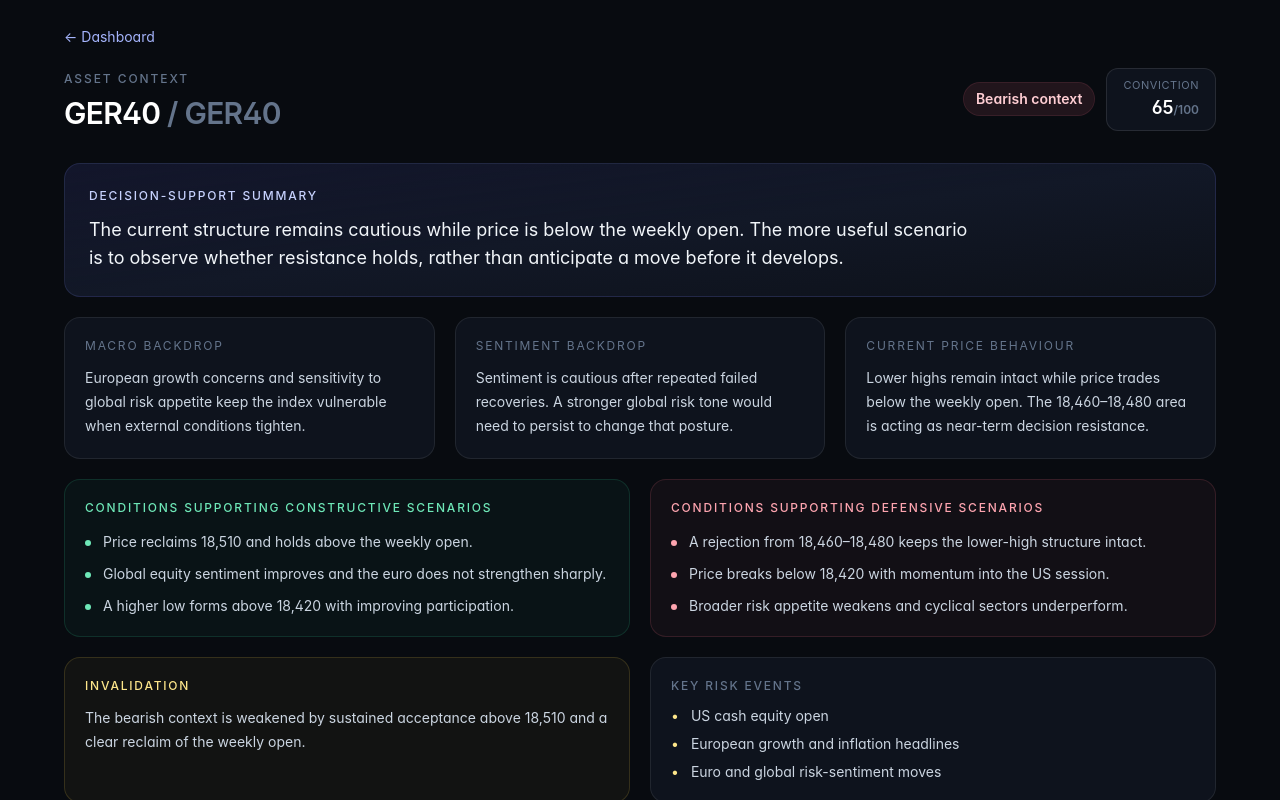
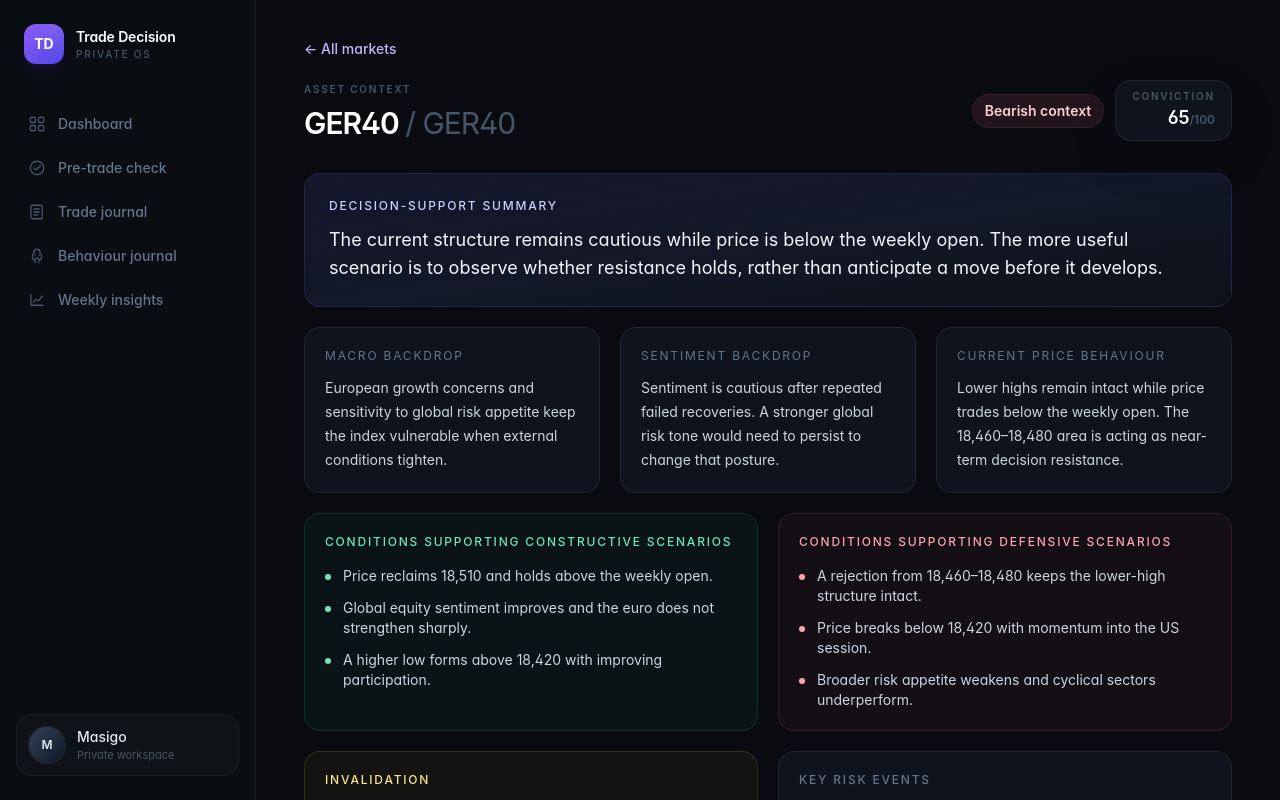
Before and after one commit to masigo-alt/trade-decision-os, a Next.js app: page /assets/GER40 in a window 1280 px wide. Shown: the top 800 px of the page. Built offline with nearby package versions, Linux system fonts and the light colour scheme.

Commit message:
style: modernise trading workspace

```diff
--- a/app/assets/[symbol]/page.tsx
+++ b/app/assets/[symbol]/page.tsx
@@ -2,6 +2,7 @@
 
 import Link from "next/link";
 import { useParams } from "next/navigation";
+import { AppShell } from "@/components/app-shell";
 
 type Bias = "Bullish" | "Bearish" | "Neutral" | "Mixed";
 
@@ -82,7 +83,7 @@ export default function AssetDetailPage() {
 
   if (!brief) return <main className="grid min-h-screen place-items-center bg-[#080b10] p-6 text-center"><div><p className="text-sm text-slate-500">Asset not found</p><Link href="/" className="mt-3 inline-block text-indigo-300">← Return to dashboard</Link></div></main>;
 
-  return <main className="min-h-screen bg-[#080b10] px-5 py-6 text-slate-100 sm:px-8 lg:px-10"><div className="mx-auto max-w-6xl"><header className="mb-8"><Link href="/" className="text-sm text-indigo-300 transition hover:text-indigo-200">← Dashboard</Link><div className="mt-5 flex flex-col justify-between gap-5 sm:flex-row sm:items-end"><div><p className="text-xs font-medium uppercase tracking-[0.16em] text-slate-500">Asset context</p><h1 className="mt-2 text-3xl font-semibold tracking-tight text-white">{brief.name} <span className="text-slate-500">/ {brief.symbol}</span></h1></div><div className="flex items-center gap-3"><span className={`rounded-full px-3 py-1.5 text-sm font-semibold ring-1 ${biasStyle[brief.bias]}`}>{brief.bias} context</span><div className="rounded-xl border border-white/10 bg-[#0e131d] px-4 py-2 text-right"><p className="text-[11px] uppercase tracking-wider text-slate-500">Conviction</p><p className="text-lg font-semibold text-white">{brief.conviction}<span className="text-xs text-slate-500">/100</span></p></div></div></div></header>
+  return <AppShell><header className="mb-8"><Link href="/" className="text-sm font-medium text-violet-300 transition hover:text-violet-200">← All markets</Link><div className="mt-5 flex flex-col justify-between gap-5 sm:flex-row sm:items-end"><div><p className="eyebrow text-slate-600">Asset context</p><h1 className="mt-2 text-3xl font-semibold tracking-[-0.035em] text-white">{brief.name} <span className="font-normal text-slate-600">/ {brief.symbol}</span></h1></div><div className="flex items-center gap-3"><span className={`rounded-full px-3 py-1.5 text-sm font-semibold ring-1 ${biasStyle[brief.bias]}`}>{brief.bias} context</span><div className="surface px-4 py-2 text-right"><p className="eyebrow text-slate-600">Conviction</p><p className="text-lg font-semibold text-white">{brief.conviction}<span className="text-xs text-slate-600">/100</span></p></div></div></div></header>
 
     <section className="rounded-2xl border border-indigo-400/15 bg-gradient-to-br from-indigo-500/[0.12] via-[#121827] to-[#0d1119] p-6"><p className="text-xs font-medium uppercase tracking-[0.15em] text-indigo-200">Decision-support summary</p><p className="mt-3 max-w-4xl text-lg leading-7 text-slate-100">{brief.summary}</p></section>
 
@@ -93,5 +94,5 @@ export default function AssetDetailPage() {
     <div className="mt-5 grid gap-5 lg:grid-cols-[1fr_1fr]"><section className="rounded-2xl border border-amber-300/15 bg-amber-300/[0.045] p-5"><p className="text-xs font-medium uppercase tracking-[0.15em] text-amber-200">Invalidation</p><p className="mt-3 text-sm leading-6 text-slate-300">{brief.invalidation}</p></section><section className="rounded-2xl border border-white/[0.08] bg-[#0e131d] p-5"><p className="text-xs font-medium uppercase tracking-[0.15em] text-slate-500">Key risk events</p><ul className="mt-3 space-y-2">{brief.riskEvents.map((event) => <li key={event} className="flex gap-3 text-sm text-slate-300"><span className="text-amber-200">•</span>{event}</li>)}</ul></section></div>
 
     <aside className="mt-6 rounded-xl border border-white/[0.08] bg-white/[0.025] px-5 py-4 text-xs leading-5 text-slate-500">This page provides market context and decision support for educational purposes. It is not financial advice, a recommendation, or a solicitation to transact. Consider your own objectives, risk tolerance, and professional advice before making any decision.</aside>
-  </div></main>;
+  </AppShell>;
 }
```
